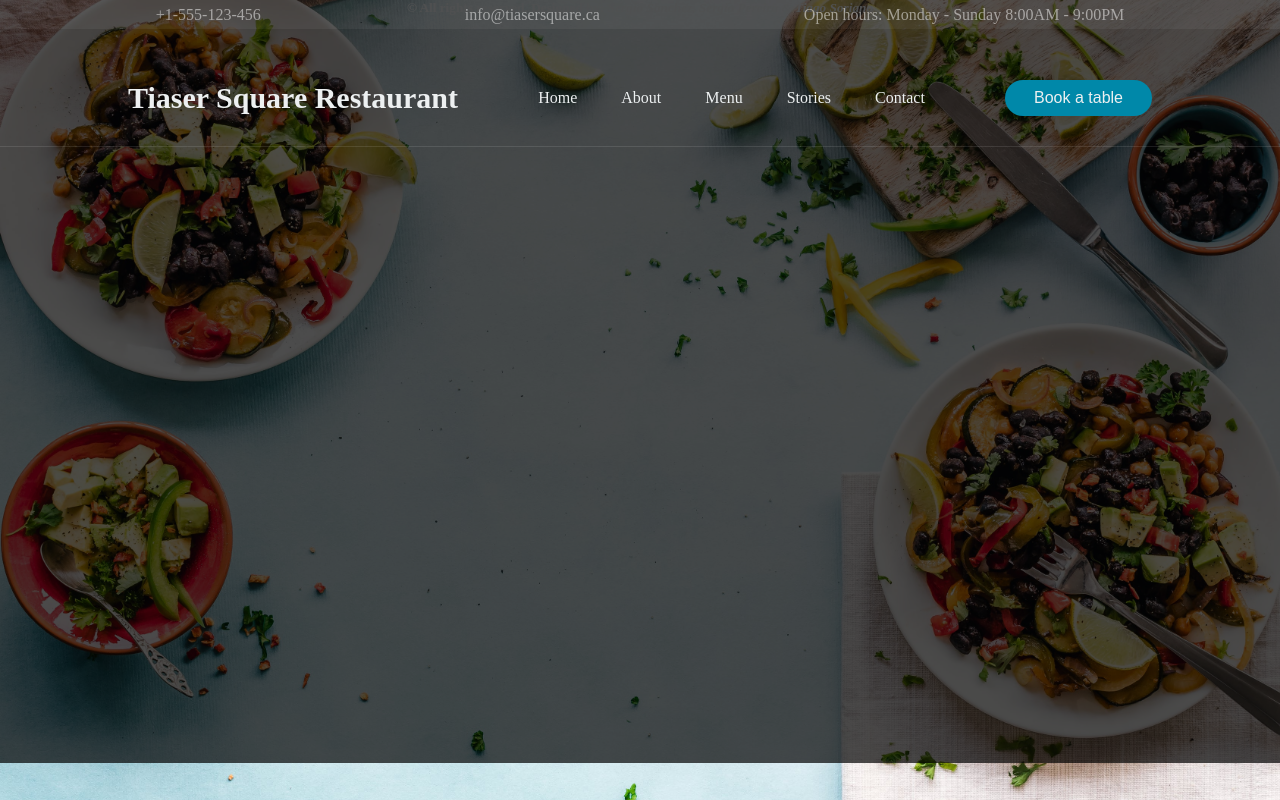
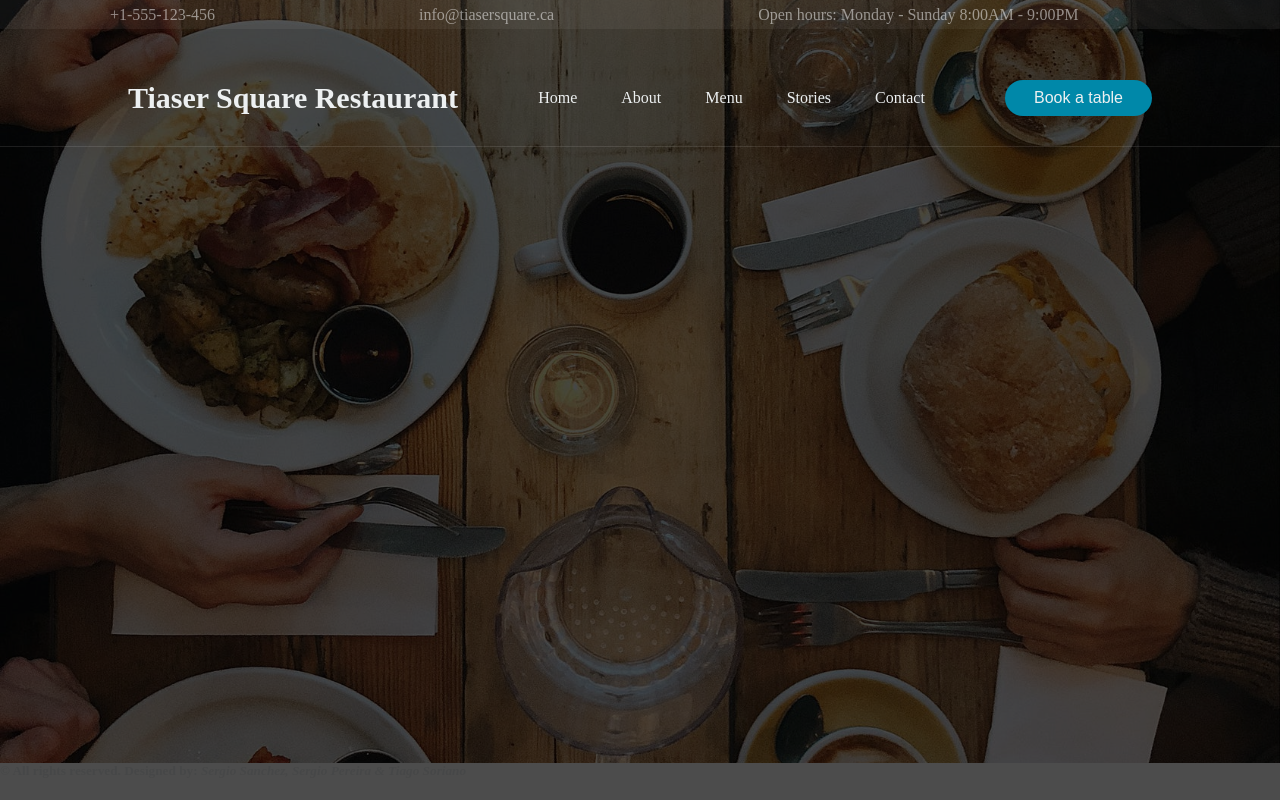
Before and after one commit to sergiosanchezs/Web-I-Project, a website: page index.html in a window 1280 px wide. Drawn offline with Linux system fonts and the light colour scheme.

Commit message:
change the background image to main tag

```diff
--- a/css/styles.css
+++ b/css/styles.css
@@ -5,19 +5,21 @@
   color: #edf0f1;
 }
 
-body {
+/* Real Body of the webpage */
+main {
   text-align: center;
   /* background-image: url(../images/bg_2.jpg); */
-  background-image: url(../images/main.jpeg);
+  background-image: url(../images/main2.jpeg);
   background-position: center center !important;
   background-size: cover;
   background-repeat: no-repeat;
   position: relative;
-  z-index: 0;
+  z-index: -1;
   display: block;
   height: 763px;
 }
 
+/* Overlay layer that makes it looks darker. */
 .overlay {
   position: absolute;
   top: 0;
@@ -28,8 +30,9 @@ body {
   opacity: .7;
 }
 
+/* No decoration for this elements */
 li, a, button {
-  font-weight: 500;
+  font-weight: 400;
   font-size: 16px;
   color: #edf0f1;
   text-decoration: none;
--- a/index.html
+++ b/index.html
@@ -34,11 +34,9 @@
 		</div>
 		<!-- End NAVBAR -->
 	</header>
+	<main>
 
-
-	<div>
-
-	</div>
+	</main>
 	<footer>
 		<h5>&copy; All rights reserved. Designed by: <i>Sergio Sanchez, Sergio Pereira &amp Tiago Soriano</i></h5>
 	</footer>
```
